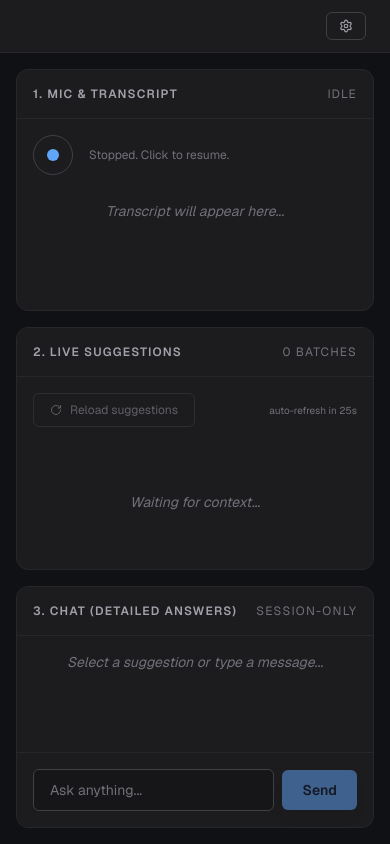
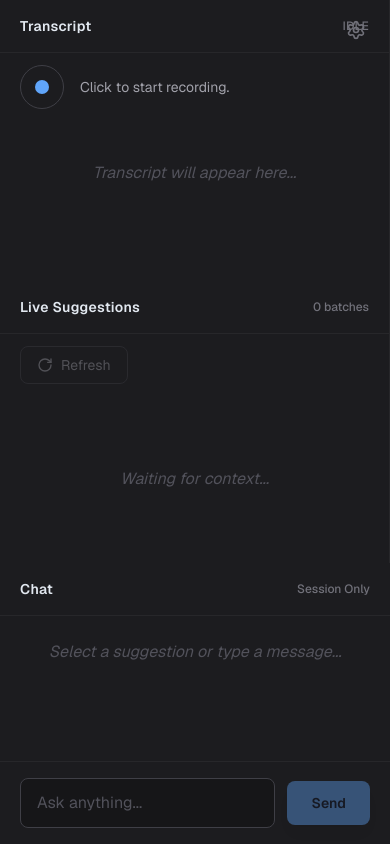
Before and after one commit to mohit-git1/Twin-Mind, a Next.js app: page / in a window 390 px wide. Built offline with nearby package versions, Linux system fonts and the light colour scheme.

Commit message:
working on the prompts

```diff
--- a/src/app/page.tsx
+++ b/src/app/page.tsx
@@ -7,26 +7,26 @@ import { SettingsModal } from '@/components/SettingsModal';
 
 export default function Home() {
   return (
-    <main className="flex flex-col h-screen w-full overflow-hidden bg-[#0f1115] font-sans text-slate-300">
-      {/* Top Header */}
-      <header className="flex-none flex items-center justify-end px-6 py-3 border-b border-[#27272a] bg-[#1c1c1f]">
-         <SettingsModal />
-      </header>
+    <main className="flex flex-col h-screen w-full overflow-hidden bg-[#0f1115] font-sans text-slate-200">
+      {/* Gear icon — top right corner */}
+      <div className="absolute top-3 right-4 z-40">
+        <SettingsModal />
+      </div>
 
-      {/* Columns Container */}
-      <div className="flex-1 overflow-hidden flex flex-col lg:flex-row gap-4 p-4 max-w-[1800px] w-full mx-auto">
+      {/* Full-width 3-column layout */}
+      <div className="flex-1 overflow-hidden flex flex-col lg:flex-row">
         {/* Left Column - Transcript */}
-        <section className="flex-1 flex flex-col min-w-0 rounded-xl border border-[#27272a] bg-[#1c1c1f] overflow-hidden">
+        <section className="flex-1 flex flex-col min-w-0 border-r border-[#27272a] bg-[#1c1c1f] overflow-hidden">
           <TranscriptPanel />
         </section>
 
         {/* Middle Column - Suggestions */}
-        <section className="flex-1 flex flex-col min-w-0 rounded-xl border border-[#27272a] bg-[#1c1c1f] overflow-hidden">
+        <section className="flex-1 flex flex-col min-w-0 border-r border-[#27272a] bg-[#1c1c1f] overflow-hidden">
           <SuggestionsPanel />
         </section>
 
         {/* Right Column - Chat */}
-        <section className="flex-1 flex flex-col min-w-0 rounded-xl border border-[#27272a] bg-[#1c1c1f] overflow-hidden">
+        <section className="flex-1 flex flex-col min-w-0 bg-[#1c1c1f] overflow-hidden">
           <ChatPanel />
         </section>
       </div>
--- a/src/components/ChatPanel.tsx
+++ b/src/components/ChatPanel.tsx
@@ -1,7 +1,6 @@
 'use client';
 
 import { useAppStore } from '@/store/useAppStore';
-import { Send } from 'lucide-react';
 import { useState, useRef, useEffect } from 'react';
 
 export function ChatPanel() {
@@ -30,25 +29,29 @@ export function ChatPanel() {
   return (
     <div className="flex flex-col h-full w-full relative">
       {/* Header */}
-      <div className="flex-none flex items-center justify-between p-4 border-b border-[#27272a] bg-[#1c1c1f]">
-        <h2 className="text-xs font-semibold tracking-widest text-[#a1a1aa] uppercase">3. Chat (Detailed Answers)</h2>
-        <span className="text-xs text-[#71717a] uppercase tracking-widest">Session-Only</span>
+      <div className="flex-none flex items-center justify-between px-5 py-4 border-b border-[#27272a]">
+        <h2 className="text-sm font-semibold tracking-wide text-slate-200">Chat</h2>
+        <span className="text-xs text-[#71717a] font-medium">Session Only</span>
       </div>
 
       {/* Scrollable Messages Area */}
-      <div className="flex-1 overflow-y-auto p-4 space-y-4 custom-scrollbar">
+      <div className="flex-1 overflow-y-auto px-5 py-4 space-y-5 custom-scrollbar">
         {chatMessages.length === 0 ? (
           <div className="flex items-center justify-center h-full">
-             <p className="text-[#71717a] italic text-sm text-center">Select a suggestion or type a message...</p>
+             <p className="text-[#52525b] italic text-base text-center">Select a suggestion or type a message...</p>
           </div>
         ) : (
           chatMessages.map((msg) => (
-            <div key={msg.id} className="flex flex-col space-y-2 animate-in fade-in duration-300">
-               <span className="text-[10px] text-[#71717a] uppercase tracking-widest font-medium">
+            <div key={msg.id} className="flex flex-col gap-2">
+               <span className="text-xs text-[#71717a] uppercase tracking-widest font-semibold">
                  {msg.sender === 'user' ? 'YOU' : 'ASSISTANT'}
                </span>
-               <div className="bg-[#161618] border border-[#3f3f46] rounded-md p-4">
-                  <p className="text-sm text-slate-300 leading-relaxed whitespace-pre-wrap">
+               <div className={`rounded-lg p-4 ${
+                 msg.sender === 'user'
+                   ? 'bg-[#1e293b] border border-[#334155]'
+                   : 'bg-[#161618] border border-[#3f3f46]'
+               }`}>
+                  <p className="text-base text-slate-200 leading-relaxed whitespace-pre-wrap">
                      {typeof msg.text === 'string' ? msg.text : JSON.stringify(msg.text, null, 2)}
                   </p>
                </div>
@@ -56,38 +59,38 @@ export function ChatPanel() {
           ))
         )}
 
-        {/* Loading / Thinking Logic */}
+        {/* Thinking indicator */}
         {isChatThinking && (
-          <div className="flex flex-col space-y-2 mt-4 ml-2 mb-4">
-             <span className="text-[10px] text-[#71717a] uppercase tracking-widest font-medium">ASSISTANT</span>
-             <div className="bg-[#161618] border border-[#3f3f46] border-dashed rounded-md p-4 flex items-center space-x-3 w-max">
-               <span className="flex space-x-1 border border-[#3f3f46] rounded-full px-2 py-1 bg-[#1c1c1f]">
-                 <span className="animate-bounce inline-block w-1.5 h-1.5 bg-[#71717a] rounded-full" style={{ animationDelay: '0ms' }} />
-                 <span className="animate-bounce inline-block w-1.5 h-1.5 bg-[#71717a] rounded-full" style={{ animationDelay: '150ms' }} />
-                 <span className="animate-bounce inline-block w-1.5 h-1.5 bg-[#71717a] rounded-full" style={{ animationDelay: '300ms' }} />
+          <div className="flex flex-col gap-2">
+             <span className="text-xs text-[#71717a] uppercase tracking-widest font-semibold">ASSISTANT</span>
+             <div className="bg-[#161618] border border-[#3f3f46] border-dashed rounded-lg p-4 flex items-center gap-3 w-max">
+               <span className="flex gap-1">
+                 <span className="animate-bounce inline-block w-2 h-2 bg-[#71717a] rounded-full" style={{ animationDelay: '0ms' }} />
+                 <span className="animate-bounce inline-block w-2 h-2 bg-[#71717a] rounded-full" style={{ animationDelay: '150ms' }} />
+                 <span className="animate-bounce inline-block w-2 h-2 bg-[#71717a] rounded-full" style={{ animationDelay: '300ms' }} />
                </span>
-               <span className="text-sm text-[#a1a1aa] font-medium tracking-wide">Synthesizing deep context...</span>
+               <span className="text-sm text-[#a1a1aa] font-medium">Thinking...</span>
              </div>
           </div>
         )}
         <div ref={scrollRef} className="h-4 w-full" />
       </div>
 
-      {/* Input Box Fixed at Bottom */}
-      <div className="flex-none p-4 border-t border-[#27272a] bg-[#1c1c1f]">
-        <form onSubmit={handleSend} className="flex items-center space-x-2">
+      {/* Input Box */}
+      <div className="flex-none px-5 py-4 border-t border-[#27272a]">
+        <form onSubmit={handleSend} className="flex items-center gap-3">
           <input
             type="text"
             value={inputValue}
             onChange={(e) => setInputValue(e.target.value)}
             disabled={isChatThinking}
             placeholder="Ask anything..."
-            className="flex-1 bg-[#161618] text-slate-200 border border-[#3f3f46] rounded-md px-4 py-2.5 text-sm focus:outline-none focus:border-[#71717a] transition-colors placeholder-[#71717a] disabled:opacity-50"
+            className="flex-1 bg-[#161618] text-slate-200 border border-[#3f3f46] rounded-lg px-4 py-3 text-base focus:outline-none focus:border-[#60a5fa] transition-colors placeholder-[#52525b] disabled:opacity-50"
           />
           <button
             type="submit"
             disabled={!inputValue.trim() || isChatThinking}
-            className="bg-[#60a5fa] hover:bg-[#3b82f6] text-slate-900 px-5 py-2.5 rounded-md text-sm font-semibold transition-colors disabled:opacity-50 flex items-center justify-center shadow-lg"
+            className="bg-[#60a5fa] hover:bg-[#3b82f6] text-slate-900 px-6 py-3 rounded-lg text-sm font-semibold transition-colors disabled:opacity-40 shadow-lg"
           >
             Send
           </button>
--- a/src/components/SettingsModal.tsx
+++ b/src/components/SettingsModal.tsx
@@ -65,14 +65,13 @@ export function SettingsModal() {
 
   return (
     <>
-      {/* Settings Trigger Button */}
+      {/* Settings Trigger — Gear Icon Only */}
       <button
         onClick={() => setIsOpen(true)}
-        className="flex items-center gap-2 px-3 py-1.5 text-xs text-[#a1a1aa] border border-[#3f3f46] rounded-md hover:bg-[#27272a] hover:text-slate-200 transition-all duration-200"
+        className="p-2 text-[#71717a] hover:text-slate-200 hover:bg-[#27272a] rounded-lg transition-all duration-200"
         title="Settings"
       >
-        <Settings className="w-3.5 h-3.5" />
-        <span className="hidden sm:inline">Settings</span>
+        <Settings className="w-5 h-5" />
       </button>
 
       {/* Modal Overlay */}
--- a/src/components/SuggestionCard.tsx
+++ b/src/components/SuggestionCard.tsx
@@ -18,14 +18,14 @@ export function SuggestionCard({ item, onClick }: SuggestionCardProps) {
   return (
     <div
       onClick={() => onClick && onClick(item)}
-      className="group flex flex-col gap-2 rounded-lg border border-[#3f3f46] bg-[#161618] p-4 cursor-pointer hover:border-[#71717a] transition-all"
+      className="group flex flex-col gap-2.5 rounded-lg border border-[#3f3f46] bg-[#161618] p-5 cursor-pointer hover:border-[#71717a] hover:bg-[#1a1a1d] transition-all duration-200"
     >
       <div className="flex items-center">
-        <span className={cn("text-[9px] font-bold uppercase tracking-widest px-2 py-1 rounded border", typeStyles[item.type] || typeStyles.answer)}>
+        <span className={cn("text-[10px] font-bold uppercase tracking-widest px-2.5 py-1 rounded border", typeStyles[item.type] || typeStyles.answer)}>
           {item.type.replace('_', ' ')}
         </span>
       </div>
-      <p className="text-sm font-medium text-slate-200 leading-relaxed group-hover:text-white transition-colors">
+      <p className="text-base font-medium text-slate-200 leading-relaxed group-hover:text-white transition-colors">
         {item.preview}
       </p>
     </div>
--- a/src/components/SuggestionsPanel.tsx
+++ b/src/components/SuggestionsPanel.tsx
@@ -94,49 +94,49 @@ export function SuggestionsPanel() {
   return (
     <div className="flex flex-col h-full w-full relative">
       {/* Header */}
-      <div className="flex-none flex items-center justify-between p-4 border-b border-[#27272a] bg-[#1c1c1f]">
-        <h2 className="text-xs font-semibold tracking-widest text-[#a1a1aa] uppercase">2. Live Suggestions</h2>
-        <span className="text-xs text-[#71717a] uppercase tracking-widest">{suggestions.length} Batches</span>
+      <div className="flex-none flex items-center justify-between px-5 py-4 border-b border-[#27272a]">
+        <h2 className="text-sm font-semibold tracking-wide text-slate-200">Live Suggestions</h2>
+        <span className="text-xs text-[#71717a] font-medium">{suggestions.length} batches</span>
       </div>
 
-      <div className="flex items-center justify-between p-4 pb-2 flex-none">
+      {/* Controls */}
+      <div className="flex items-center justify-between px-5 py-3 flex-none">
         <button
           onClick={fetchSuggestions}
           disabled={isLoading || transcript.length === 0}
-          className="flex items-center px-4 py-2 text-xs text-[#a1a1aa] border border-[#3f3f46] rounded-md hover:bg-[#27272a] transition-colors disabled:opacity-50"
+          className="flex items-center gap-2 px-4 py-2 text-sm text-[#a1a1aa] border border-[#3f3f46] rounded-lg hover:bg-[#27272a] transition-colors disabled:opacity-40"
         >
-          {isLoading ? <Loader2 className="w-3 h-3 animate-spin mr-2" /> : <RotateCw className="w-3 h-3 mr-2" />}
-          Reload suggestions
+          {isLoading ? <Loader2 className="w-4 h-4 animate-spin" /> : <RotateCw className="w-4 h-4" />}
+          Refresh
         </button>
-        <span className="text-[10px] text-[#71717a]">auto-refresh in {settings.autoRefreshInterval}s</span>
       </div>
 
       {/* Scrollable Area */}
-      <div className="flex-1 overflow-y-auto p-4 space-y-6 custom-scrollbar" ref={scrollRef}>
+      <div className="flex-1 overflow-y-auto px-5 py-3 space-y-5 custom-scrollbar" ref={scrollRef}>
         {isLoading && suggestions.length === 0 && (
-           <div className="p-4 border border-[#3f3f46] rounded-lg bg-[#161618] animate-pulse">
-             <div className="h-4 bg-[#27272a] rounded w-1/3 mb-2"></div>
+           <div className="p-5 border border-[#3f3f46] rounded-lg bg-[#161618] animate-pulse">
+             <div className="h-4 bg-[#27272a] rounded w-1/3 mb-3"></div>
              <div className="h-3 bg-[#27272a] rounded w-2/3"></div>
            </div>
         )}
 
         {suggestions.length === 0 && !isLoading ? (
           <div className="flex h-full items-center justify-center">
-            <p className="text-[#71717a] italic text-sm text-center">Waiting for context...</p>
+            <p className="text-[#52525b] italic text-base text-center">Waiting for context...</p>
           </div>
         ) : (
           suggestions.map((batch, index) => (
-            <div key={batch.id} className="space-y-3 animate-in fade-in duration-500">
+            <div key={batch.id} className="space-y-3">
               <div className="grid gap-3">
                 {batch.items.map((item) => (
                   <SuggestionCard key={item.id} item={item} onClick={handleSuggestionClick} />
                 ))}
               </div>
               {index !== suggestions.length - 1 && (
-                <div className="flex items-center justify-center pt-2">
-                   <div className="h-px bg-[#27272a] w-8"></div>
-                   <span className="mx-4 text-[9px] text-[#71717a] uppercase tracking-widest">Older</span>
-                   <div className="h-px bg-[#27272a] w-8"></div>
+                <div className="flex items-center justify-center py-2">
+                   <div className="h-px bg-[#27272a] w-10"></div>
+                   <span className="mx-4 text-[10px] text-[#52525b] uppercase tracking-widest">Older</span>
+                   <div className="h-px bg-[#27272a] w-10"></div>
                 </div>
               )}
             </div>
--- a/src/components/TranscriptPanel.tsx
+++ b/src/components/TranscriptPanel.tsx
@@ -19,46 +19,50 @@ export function TranscriptPanel() {
   return (
     <div className="flex flex-col h-full w-full">
       {/* Header */}
-      <div className="flex-none flex items-center justify-between p-4 border-b border-[#27272a]">
-        <h2 className="text-xs font-semibold tracking-widest text-[#a1a1aa] uppercase">1. Mic & Transcript</h2>
-        <div className="flex items-center space-x-3">
-          <span className="text-xs text-[#71717a] uppercase tracking-widest">
-            {isRecording ? 'Recording' : 'Idle'}
+      <div className="flex-none flex items-center justify-between px-5 py-4 border-b border-[#27272a]">
+        <h2 className="text-sm font-semibold tracking-wide text-slate-200">Transcript</h2>
+        <div className="flex items-center gap-3">
+          <span className={`text-xs font-medium tracking-wide ${isRecording ? 'text-red-400' : 'text-[#71717a]'}`}>
+            {isRecording ? '● REC' : 'IDLE'}
           </span>
         </div>
       </div>
 
-      {/* Control Bar */}
-      <div className="flex-none p-4 pb-0 flex items-center">
+      {/* Mic Control */}
+      <div className="flex-none px-5 py-3 flex items-center gap-4">
         <button
           onClick={isRecording ? stopRecording : startRecording}
           title={isRecording ? "Stop Recording" : "Start Recording"}
-          className="flex items-center justify-center w-10 h-10 rounded-full border border-[#3f3f46] hover:bg-[#27272a] transition-colors"
+          className={`flex items-center justify-center w-11 h-11 rounded-full border transition-all duration-200 ${
+            isRecording
+              ? 'border-red-500/50 bg-red-500/10 hover:bg-red-500/20'
+              : 'border-[#3f3f46] hover:bg-[#27272a]'
+          }`}
         >
           {isRecording ? (
-            <span className="w-3 h-3 bg-red-500 rounded-sm" />
+            <span className="w-3.5 h-3.5 bg-red-500 rounded-sm" />
           ) : (
-            <span className="w-3 h-3 bg-[#60a5fa] rounded-full" />
+            <span className="w-3.5 h-3.5 bg-[#60a5fa] rounded-full" />
           )}
         </button>
-        <span className="ml-4 text-xs text-[#71717a]">
-          {isRecording ? "Recording active. Speak to transcribe." : "Stopped. Click to resume."}
+        <span className="text-sm text-[#a1a1aa]">
+          {isRecording ? "Listening... speak to transcribe." : "Click to start recording."}
         </span>
       </div>
 
       {/* Transcript Scrollable Area */}
-      <div className="flex-1 overflow-y-auto p-4 space-y-4 custom-scrollbar">
+      <div className="flex-1 overflow-y-auto px-5 py-3 space-y-3 custom-scrollbar">
         {transcript.length === 0 ? (
           <div className="flex h-full items-center justify-center">
-            <p className="text-[#71717a] italic text-sm text-center">
+            <p className="text-[#52525b] italic text-base text-center">
               Transcript will appear here...
             </p>
           </div>
         ) : (
           transcript.map((line, index) => (
-            <div key={index} className="text-slate-300 leading-relaxed text-sm">
-              <span className="text-[#71717a] mr-2 font-mono text-[10px]">
-                [{String(index + 1).padStart(3, '0')}]
+            <div key={index} className="text-slate-200 leading-relaxed text-base">
+              <span className="text-[#52525b] mr-3 font-mono text-xs">
+                {String(index + 1).padStart(2, '0')}
               </span>
               {line}
             </div>
@@ -66,9 +70,9 @@ export function TranscriptPanel() {
         )}
 
         {isTranscribing && (
-          <div className="flex items-center space-x-2 text-[#71717a] mt-4 p-2">
-            <Loader2 className="w-3 h-3 animate-spin text-[#a1a1aa]" />
-            <span className="text-xs font-medium italic">Processing...</span>
+          <div className="flex items-center gap-2 text-[#a1a1aa] py-2">
+            <Loader2 className="w-4 h-4 animate-spin" />
+            <span className="text-sm font-medium italic">Processing...</span>
           </div>
         )}
         <div ref={scrollRef} className="h-4 w-full" />
```
